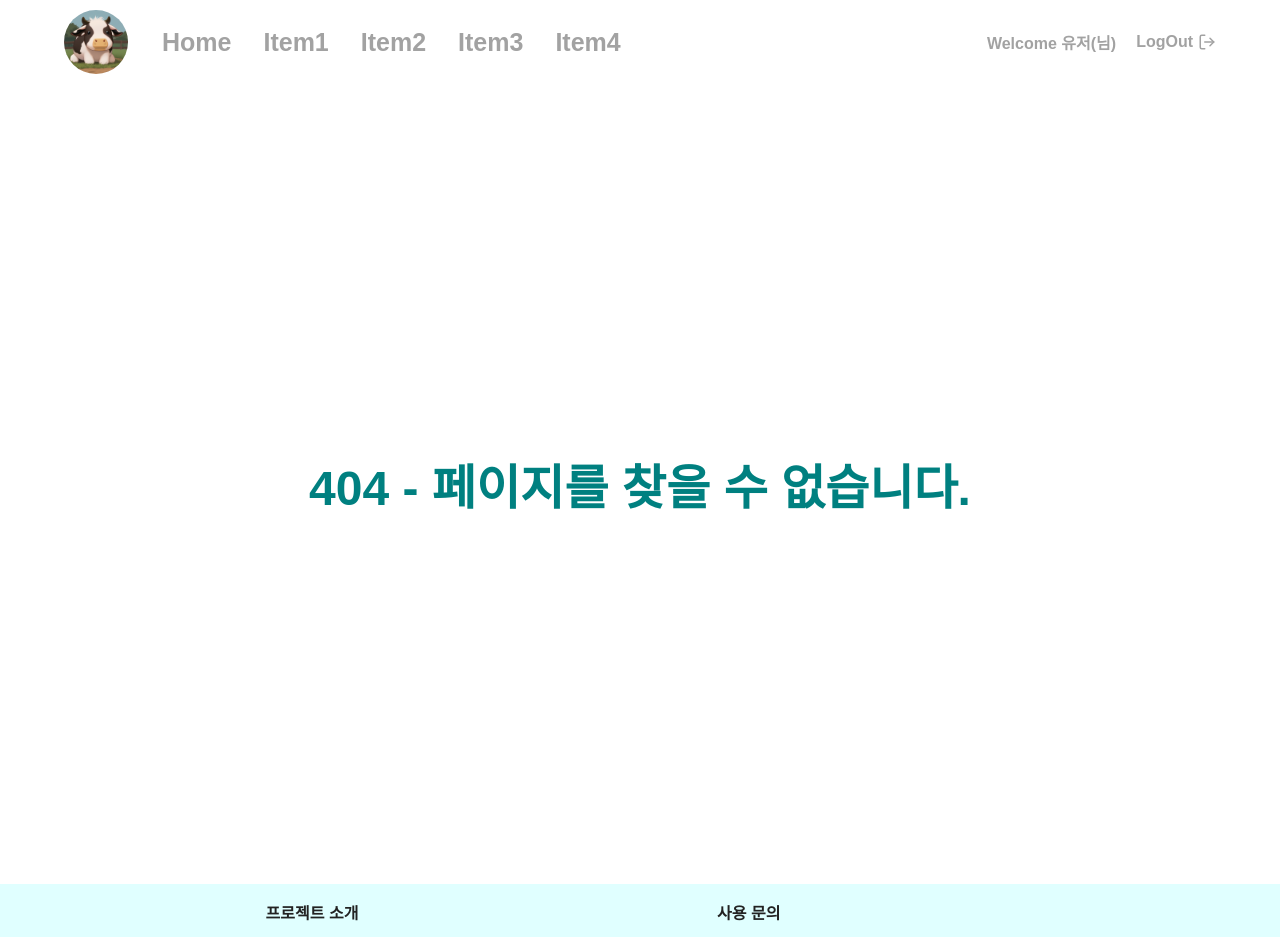
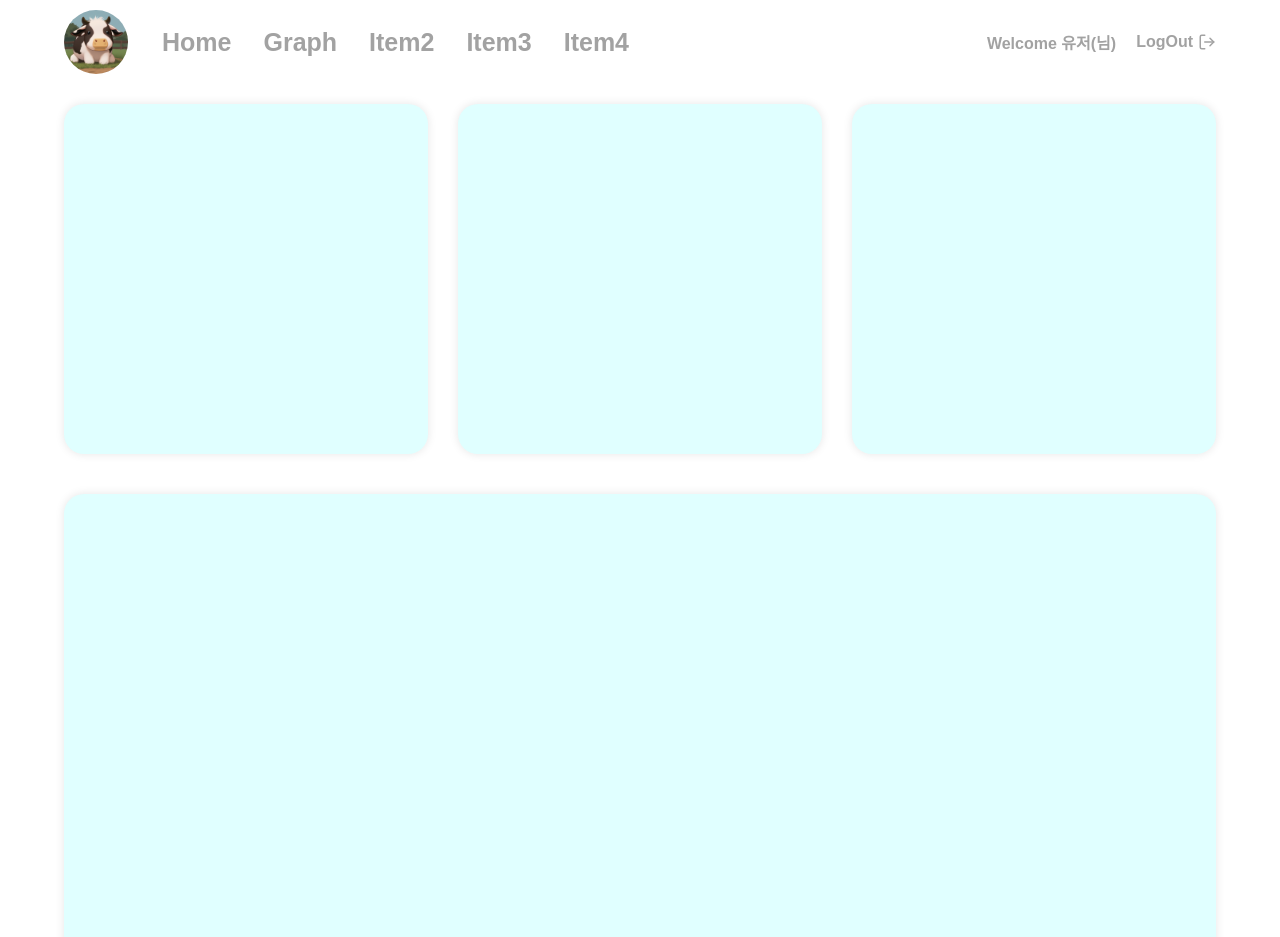
Before and after one commit to shch989/CapstoneDesign_A-Iot_SmartFarm, a React (Create React App) app in the folder client/: page /graph in a window 1280 px wide. Shown: the top 937 px of the page. Built offline with nearby package versions, Linux system fonts and the light colour scheme.

Commit message:
graph page 구조 설계

```diff
--- a/client/package.json
+++ b/client/package.json
@@ -7,7 +7,9 @@
     "@testing-library/react": "^13.4.0",
     "@testing-library/user-event": "^13.5.0",
     "axios": "^1.3.6",
+    "chart.js": "^4.3.0",
     "react": "^18.2.0",
+    "react-chartjs-2": "^5.2.0",
     "react-dom": "^18.2.0",
     "react-icons": "^4.8.0",
     "react-router-dom": "^6.10.0",
--- a/client/src/App.js
+++ b/client/src/App.js
@@ -8,12 +8,13 @@ import {
 import styled from 'styled-components'
 
 // Components
-import Navbar from './components/Navbar'
-import Footer from './components/Footer'
+import Navbar from './components/common/Navbar'
+import Footer from './components/common/Footer'
 // Pages
 import HomePage from './pages/HomePage'
 import LoginPage from './pages/LoginPage'
 import RegisterPage from './pages/RegisterPage'
+import GraphPage from './pages/GraphPage'
 import NotFoundPage from './pages/NotFoundPage'
 
 const Main = styled.main`
@@ -49,6 +50,7 @@ const App = () => {
             <Route path="/" element={<HomePage />} />
             <Route path="/login" element={<LoginPage />} />
             <Route path="/register" element={<RegisterPage />} />
+            <Route path="/graph" element={<GraphPage />} />
             <Route path="*" element={<NotFoundPage />} />
           </Routes>
         </Layout>
--- a/client/src/components/Navbar.js
+++ b/client/src/components/common/Navbar.js
@@ -1,7 +1,7 @@
 import React from 'react'
 import styled from 'styled-components'
 import { FiLogOut } from 'react-icons/fi'
-import logo from '../public/logo.png'
+import logo from '../../public/logo.png'
 
 const Container = styled.nav`
   position: fixed;
@@ -107,7 +107,7 @@ function Navbar() {
             <a href="/">Home</a>
           </MenuItem>
           <MenuItem>
-            <a href="/">Item1</a>
+            <a href="/graph">Graph</a>
           </MenuItem>
           <MenuItem>
             <a href="/">Item2</a>
--- /dev/null
+++ b/client/src/pages/GraphPage.js
@@ -0,0 +1,50 @@
+import React from 'react'
+import styled from 'styled-components'
+
+const Container = styled.div`
+  display: flex;
+  flex-direction: column;
+  align-items: center;
+  justify-content: center;
+`
+
+const Row = styled.div`
+  display: flex;
+  width: 100%;
+  justify-content: space-between;
+  margin-bottom: 20px;
+  margin-top: 20px;
+`
+
+const GraphBox = styled.div`
+  width: calc(33.33% - 20px);
+  height: 350px;
+  border-radius: 20px;
+  box-shadow: 0px 0px 10px rgba(0, 0, 0, 0.1);
+  background-color: #e0ffff;
+`
+
+const FullWidthGraphBox = styled.div`
+  width: 100%;
+  height: 600px;
+  border-radius: 20px;
+  box-shadow: 0px 0px 10px rgba(0, 0, 0, 0.1);
+  background-color: #e0ffff;
+`
+
+const GraphPage = () => {
+  return (
+    <Container>
+      <Row>
+        <GraphBox></GraphBox>
+        <GraphBox></GraphBox>
+        <GraphBox></GraphBox>
+      </Row>
+      <Row>
+        <FullWidthGraphBox />
+      </Row>
+    </Container>
+  )
+}
+
+export default GraphPage
```
Also changed, not shown: client/src/components/common/Footer.js (renamed from client/src/components/Footer.js), 2 other files (tests, documents, lock files or other folders).
